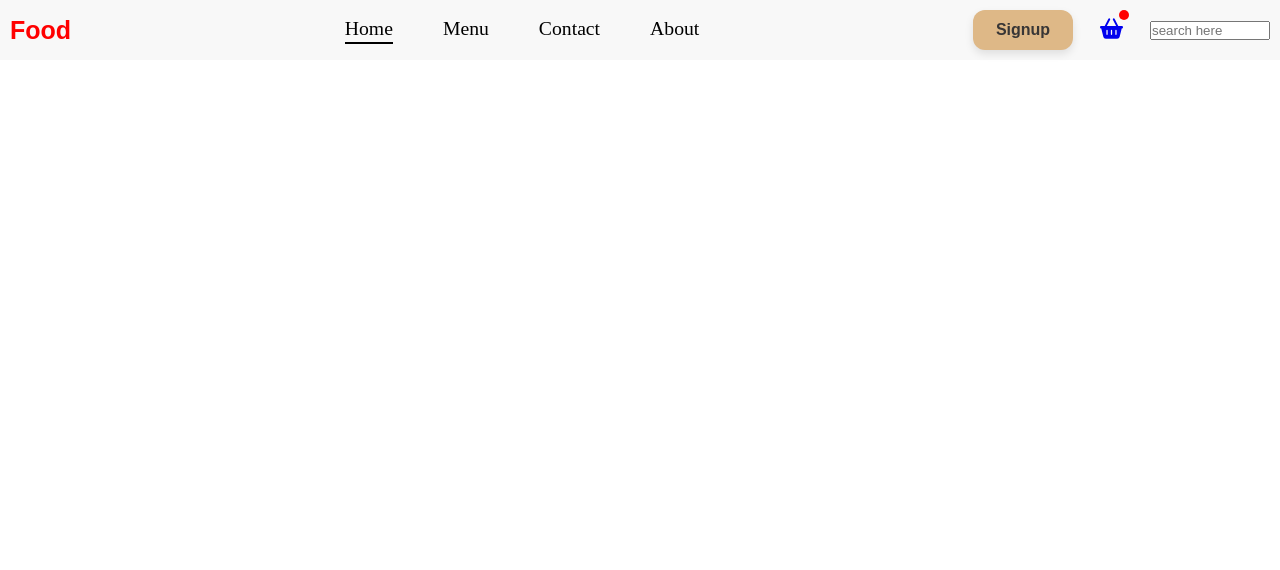
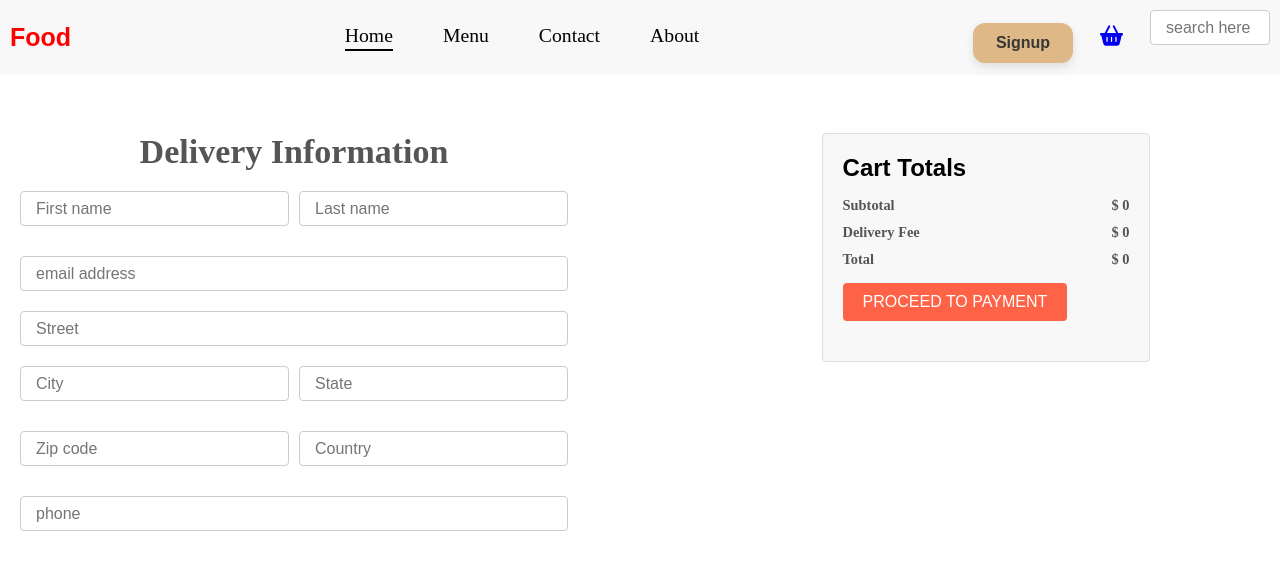
Before and after one commit to UniqueIam/FoodFusion, a React (Vite) app in the folder Frontened/: page /placeorder in a window 1280 px wide. Shown: the top 570 px of the page. Built offline with nearby package versions, Linux system fonts and the light colour scheme; no server answers.

Commit message:
cart and place order page

```diff
--- a/Frontened/src/components/FoodDisplay/FoodDisplay.jsx
+++ b/Frontened/src/components/FoodDisplay/FoodDisplay.jsx
@@ -5,6 +5,7 @@ import FoodItem from '../FoodItem/FoodItem';
 
 const FoodDisplay = ({ category }) => {
   const { foodList, addItem } = useContext(StoreContext);
+  console.log(foodList);
 
   return (
     <div className='food-display'>
--- a/Frontened/src/components/Navbar/Navbar.jsx
+++ b/Frontened/src/components/Navbar/Navbar.jsx
@@ -9,7 +9,7 @@ import { Link } from 'react-router-dom';
  function Navbar({setShowLogin}) {
 
   const [menu ,setMenu] = useState("home-underline");
-  const {token,setToken} = useContext(StoreContext);
+  const {token,setToken,getTotalCartAmount} = useContext(StoreContext);
 
   const navigate = useNavigate();
 
@@ -21,7 +21,6 @@ import { Link } from 'react-router-dom';
 
   return (
     <div className='nav-part'>
-      {/* <img src={assets.food_logo} alt='food logo' /> */}
           <Link to='/'><h2 id='food'>Food</h2></Link>
           <div className='navbar-center'>
       <ul className='navbar-menu'>
@@ -49,7 +48,7 @@ import { Link } from 'react-router-dom';
       </div>
       <div className='basket'>
         <Link to='/cart'><FaBasketShopping id='basket-dimension' /></Link>
-        <div className='dot'></div>
+        <div className={getTotalCartAmount() === 0 ?"":"dot"}></div>
       </div>
       <div className='search-bar'>
           <input
--- a/Frontened/src/context/StoreContext.jsx
+++ b/Frontened/src/context/StoreContext.jsx
@@ -9,10 +9,23 @@ const StoreContextProvider = (props) => {
   const url = "http://localhost:8000";
   const [token, setToken] = useState("");
 
+  useEffect(() => {
+    const storedCartItems = localStorage.getItem('cartItems');
+    if (storedCartItems) {
+      setCartItems(JSON.parse(storedCartItems));
+    }
+  }, []);
+
+  useEffect(() => {
+    localStorage.setItem('cartItems', JSON.stringify(cartItems));
+  }, [cartItems]);
+
   const addToCart = (itemId) => {
     setCartItems((prev) => {
       const newItemCount = prev[itemId] ? prev[itemId] + 1 : 1;
-      return { ...prev, [itemId]: newItemCount };
+      const updatedCartItems = { ...prev, [itemId]: newItemCount };
+      localStorage.setItem('cartItems', JSON.stringify(updatedCartItems)); // Save to localStorage
+      return updatedCartItems;
     });
   };
 
@@ -20,9 +33,12 @@ const StoreContextProvider = (props) => {
     setCartItems((prev) => {
       if (prev[itemId] === 1) {
         const { [itemId]: _, ...rest } = prev;
+        localStorage.setItem('cartItems', JSON.stringify(rest)); // Save to localStorage
         return rest;
       } else {
-        return { ...prev, [itemId]: prev[itemId] - 1 };
+        const updatedCartItems = { ...prev, [itemId]: prev[itemId] - 1 };
+        localStorage.setItem('cartItems', JSON.stringify(updatedCartItems)); // Save to localStorage
+        return updatedCartItems;
       }
     });
   };
@@ -35,12 +51,24 @@ const StoreContextProvider = (props) => {
   useEffect(() => {
     async function loadData() {
       await fetchFoodList();
-      if (localStorage.getItem("token")) {
-        setToken(localStorage.getItem("token"));
+      const storedToken = localStorage.getItem("token");
+      if (storedToken) {
+        setToken(storedToken);
       }
     }
     loadData();
   }, []);
+
+  const getTotalCartAmount = () => {
+    let totalAmout = 0;
+    for (const item in cartItems) {
+      if (cartItems[item] > 0) {
+        let itemInfo = foodList.find((product) => product._id === item);
+        totalAmout += itemInfo.price * cartItems[item];
+      }
+    }
+    return totalAmout;
+  }
 
   const contextValue = {
     foodList,
@@ -52,6 +80,7 @@ const StoreContextProvider = (props) => {
     url,
     token,
     setToken,
+    getTotalCartAmount
   };
 
   return (
--- a/Frontened/src/pages/Cart/Cart.css
+++ b/Frontened/src/pages/Cart/Cart.css
@@ -0,0 +1,175 @@
+.cart {
+  position: absolute;
+  left: 10%;
+  /* background: #a38a8a; */
+  width: 80vw;
+  height: auto;
+}
+
+.cart-items-header {
+  display: grid;
+  grid-template-columns: 120px 1fr 100px 100px 100px 70px;
+  align-items: center;
+  padding: 10px 0;
+}
+
+.cart-items-header span {
+  font-size: 18px;
+  font-weight: 700;
+  font-family: sans-serif;
+  text-align: center;
+}
+
+#underline {
+  border-bottom: 1px solid rgb(87, 85, 85);
+  margin-top: -10px;
+  margin-bottom: 10px;
+}
+
+.cart-item {
+  display: grid;
+  grid-template-columns: 120px 1fr 100px 100px 100px 70px;
+  align-items: center;
+  padding: 10px 0;
+  border-bottom: 1px solid rgb(87, 85, 85);
+}
+
+.cart-item-image {
+  display: flex;
+  align-items: center;
+  justify-content: center;
+}
+
+.cart-item-image img {
+  width: 80px;
+  height: auto;
+}
+
+.cart-item-title,
+.cart-item-price,
+.cart-item-quantity,
+.cart-item-total-price,
+.cart-item-remove {
+  text-align: center;
+}
+
+.cart-item-remove img {
+  cursor: pointer;
+  width: 20px;
+  height: 20px;
+}
+
+@media (max-width: 768px) {
+  .cart {
+    left: 5%;
+    width: 90vw;
+  }
+
+  .cart-items-header,
+  .cart-item {
+    grid-template-columns: 1fr;
+    text-align: left;
+  }
+
+  .cart-items-header span,
+  .cart-item span {
+    padding: 5px 0;
+  }
+
+  .cart-item-image,
+  .cart-item-remove {
+    justify-content: flex-start;
+  }
+}
+
+.cart-bottom {
+  display: flex;
+  flex-direction: column;
+  padding: 20px;
+  background: #f0e9e9;
+  border-top: 1px solid #ddd;
+  width: 60%;
+}
+
+.cart-total {
+  margin-bottom: 20px;
+}
+
+.cart-total h2 {
+  font-size: 24px;
+  font-weight: 700;
+  font-family: sans-serif;
+  margin-bottom: 10px;
+}
+
+.cart-total-details {
+  display: flex;
+  justify-content: space-between;
+  padding: 5px 0;
+}
+
+.cart-total-details p {
+  margin: 0;
+}
+
+.cart-total-details p:first-of-type {
+  font-weight: 600;
+}
+
+.cart-total-details p:last-of-type {
+  font-weight: 700;
+}
+
+.cart-total button {
+  background-color: tomato;
+  color: white;
+  border: none;
+  padding: 10px 20px;
+  font-size: 16px;
+  cursor: pointer;
+  border-radius: 4px;
+  margin-top: 10px;
+}
+
+.cart-total button:hover {
+  background-color: rgb(211, 94, 73);
+}
+
+.cart-promo-code {
+  display: flex;
+  flex-direction: column;
+}
+
+.cart-promo-code p {
+  font-size: 16px;
+  margin-bottom: 10px;
+}
+
+.cart-promocode-input {
+  display: flex;
+  align-items: center;
+}
+
+.cart-promocode-input input {
+  flex: 1;
+  padding: 10px;
+  border: 1px solid #ddd;
+  border-radius: 4px;
+  margin-right: 10px;
+}
+
+.cart-promocode-input button {
+  background-color: #4caf50;
+  color: white;
+  border: none;
+  padding: 10px 20px;
+  font-size: 16px;
+  cursor: pointer;
+  border-radius: 4px;
+  margin-top: -20px;
+
+}
+
+.cart-promocode-input button:hover {
+  background-color: #45a049;
+}
--- a/Frontened/src/pages/Cart/Cart.jsx
+++ b/Frontened/src/pages/Cart/Cart.jsx
@@ -1,23 +1,86 @@
-import React from 'react'
-import './Cart.css'
+import React, { useContext } from 'react';
+import './Cart.css';
+import { StoreContext } from '../../context/StoreContext';
+import { assets } from '../../assets/assets';
+import { useNavigate } from 'react-router-dom';
 
 function Cart() {
+  const { cartItems, foodList, removeFromCart,url,getTotalCartAmount } = useContext(StoreContext);
+  console.log(foodList, cartItems);
+
+  const navigate = useNavigate();
+
   return (
     <div className='cart'>
       <div className='cart-items'>
-        <div className='cart-items-title'>
-          <p>Items</p>
-          <p>Title</p>
-          <p>Price</p>
-          <p>Quantity</p>
-          <p>Total</p>
-          <p>Remove</p>
+        <div className='cart-items-header'>
+          <span>Item</span>
+          <span>Title</span>
+          <span>Price</span>
+          <span>Quantity</span>
+          <span>Total</span>
+          <span>Remove</span>
         </div>
-        <br/>
-        <hr/>
+        <div id='underline'></div>
+        {foodList.map((item, index) => {
+          if (cartItems[item._id] > 0) {
+            console.log('Image URL:', url+"/uploads/"+item.image);
+            return (
+              <div key={index} className='cart-item'>
+                <div className='cart-item-image'>
+                  <img src={url+"/uploads/"+item.image} alt='image' style={{height:"60px", width:"60px"}} />
+                </div>
+                <span className='cart-item-title'>{item.name}</span>
+                <span className='cart-item-price'>${item.price.toFixed(2)}</span>
+                <span className='cart-item-quantity'>{cartItems[item._id]}</span>
+                <span className='cart-item-total-price'>${(item.price * cartItems[item._id]).toFixed(2)}</span>
+                <div className='cart-item-remove'>
+                  <img
+                    onClick={() => removeFromCart(item._id)}
+                    src={assets.crossIcon}
+                    alt='Remove'
+                    className='cross'
+                  />
+                </div>
+              </div>
+            );
+          }
+          return null;
+        })}
+
+        <div className='cart-bottom'>
+          <div className='cart-total'>
+            <h2>Cart Totals</h2>
+            <div>
+              <div className='cart-total-details'>
+                <p>Subtotal</p>
+                <p>$ {getTotalCartAmount()}</p>
+              </div>
+              <div className='cart-total-details'>
+                <p>Delivery Fee</p>
+                <p>$ {getTotalCartAmount()===0?0:2}</p>
+              </div>
+              <div className='cart-total-details'>
+                <p>Total</p>
+                <p>$ {getTotalCartAmount()===0?0:getTotalCartAmount()+2}</p>
+              </div>
+              <button onClick={()=>navigate('/placeorder')}>PROCEED TO CHECKOUT</button>
+            </div>
+          </div>
+
+         <div className='cart-promo-code'>
+          <div>
+            <p>If you have a promo code,Enter it here</p>
+            <div className='cart-promocode-input'>
+              <input type='text' placeholder='promo code' />
+              <button>Submit</button>
+            </div>
+          </div>
+        </div>
+        </div>
       </div>
     </div>
-  )
+  );
 }
 
-export default Cart
+export default Cart;
--- a/Frontened/src/pages/PlaceOrder/PlaceOrder.css
+++ b/Frontened/src/pages/PlaceOrder/PlaceOrder.css
@@ -0,0 +1,104 @@
+.place-order {
+    display: flex;
+    justify-content: space-between;
+    margin-top: 3%;
+    padding: 20px;
+    gap: 20px;
+  }
+
+  .place-order-left {
+    flex: 1;
+    display: flex;
+    flex-direction: column;
+  }
+
+  .place-order-left .title {
+    font-size: 34px;
+    font-weight: 800;
+    margin-bottom: 20px;
+  }
+
+  .multi-fields {
+    display: flex;
+    gap: 10px;
+    margin-bottom: 10px;
+  }
+
+  .multi-fields input {
+    flex: 1;
+    height: 30px;
+    padding: 0 15px;
+    border: 1px solid #ccc;
+    border-radius: 4px;
+    box-sizing: border-box;
+  }
+
+  input[type='text'],
+  input[type='email'] {
+    width: 100%;
+    height: 35px;
+    margin-bottom: 20px;
+    padding: 0 15px;
+    border: 1px solid #ccc;
+    border-radius: 4px;
+    box-sizing: border-box;
+    font-size: 16px;
+  }
+
+  .place-order-right {
+    flex: 1;
+    display: flex;
+    align-items: center;
+    flex-direction: column;
+    margin-left: 10%;
+  }
+
+  .cart-bottom {
+    background: #f8f8f8;
+    border: 1px solid #ddd;
+    padding: 20px;
+    border-radius: 4px;
+  }
+
+  .cart-total {
+    margin-bottom: 20px;
+  }
+
+  .cart-total h2 {
+    font-size: 24px;
+    font-weight: 700;
+    margin-bottom: 10px;
+  }
+
+  .cart-total-details {
+    display: flex;
+    justify-content: space-between;
+    padding: 5px 0;
+  }
+
+  .cart-total-details p {
+    margin: 0;
+  }
+
+  .cart-total-details p:first-of-type {
+    font-weight: 600;
+  }
+
+  .cart-total-details p:last-of-type {
+    font-weight: 700;
+  }
+
+  button {
+    background-color: tomato;
+    color: white;
+    border: none;
+    padding: 10px 20px;
+    font-size: 16px;
+    cursor: pointer;
+    border-radius: 4px;
+    margin-top: 10px;
+  }
+
+  button:hover {
+    background-color: #45a049;
+  }
--- a/Frontened/src/pages/PlaceOrder/PlaceOrder.jsx
+++ b/Frontened/src/pages/PlaceOrder/PlaceOrder.jsx
@@ -1,11 +1,53 @@
-import React from 'react'
+import React, { useContext } from 'react'
 import './PlaceOrder.css'
+import { StoreContext } from '../../context/StoreContext'
 
 function PlaceOrder() {
+    const {getTotalCartAmount} = useContext(StoreContext);
+
   return (
-    <>
-
-    </>
+   <form className='place-order'>
+      <div className='place-order-left'>
+        <p className='title'>Delivery Information</p>
+        <div className='multi-fields'>
+          <input type='text' placeholder='First name'/>
+          <input type='text' placeholder='Last name' />
+        </div>
+           <input type='email' placeholder='email address'/>
+           <input type='text' placeholder='Street'/>
+        <div className='multi-fields'>
+          <input type='text' placeholder='City'/>
+          <input type='text' placeholder='State' />
+        </div>
+        <div className='multi-fields'>
+          <input type='text' placeholder='Zip code'/>
+          <input type='text' placeholder='Country' />
+        </div>
+        <input type='text' placeholder='phone'/>
+      </div>
+      <div className='place-order-right'>
+       <div className='cart-bottom'>
+          <div className='cart-total'>
+            <h2>Cart Totals</h2>
+            <div>
+            <div className='cart-total-details'>
+                <p>Subtotal</p>
+                <p>$ {getTotalCartAmount()}</p>
+              </div>
+              <div className='cart-total-details'>
+                <p>Delivery Fee</p>
+                <p>$ {getTotalCartAmount()===0?0:2}</p>
+              </div>
+              <div className='cart-total-details'>
+                <p>Total</p>
+                <p>$ {getTotalCartAmount()===0?0:getTotalCartAmount()+2}</p>
+              </div>
+              <button>PROCEED TO PAYMENT</button>
+            </div>
+          </div>
+          </div>
+        </div>
+   </form>
   )
 }
 
```
Also changed, not shown: Frontened/src/components/Footer/Footer.jsx (added, +12 -0 lines), Frontened/src/components/FoodItem/FoodItem.jsx (line endings or trailing spaces), Frontened/src/components/Footer/Footer.css (added), 1 other file (tests, documents, lock files or other folders).
